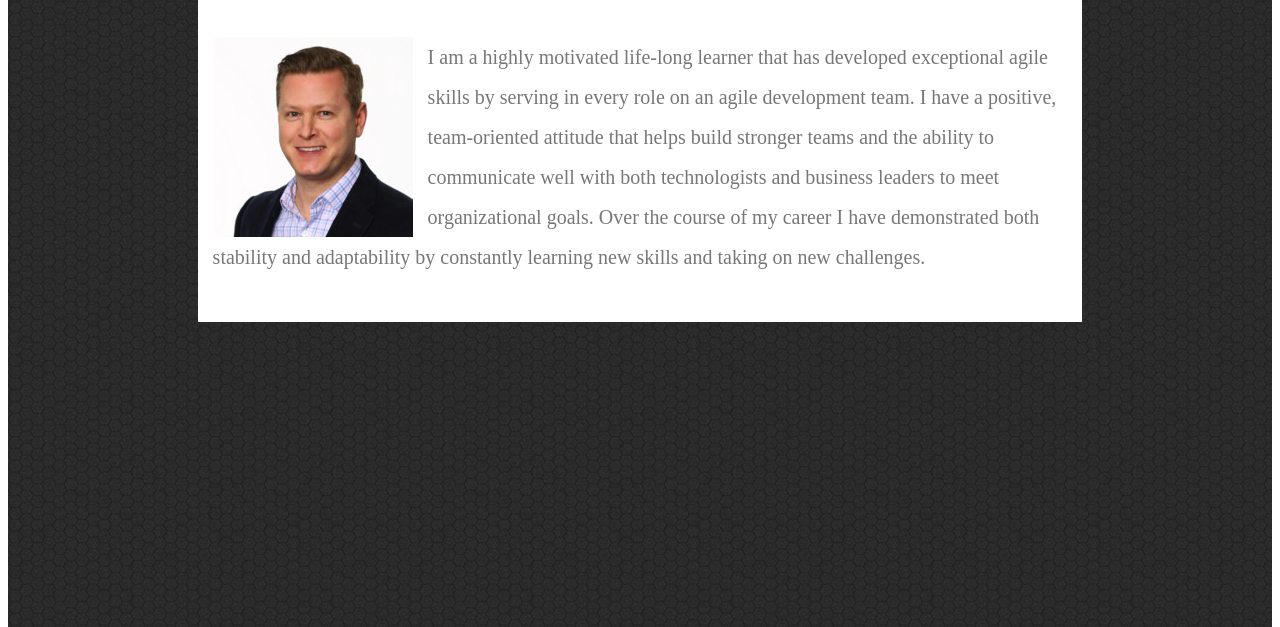
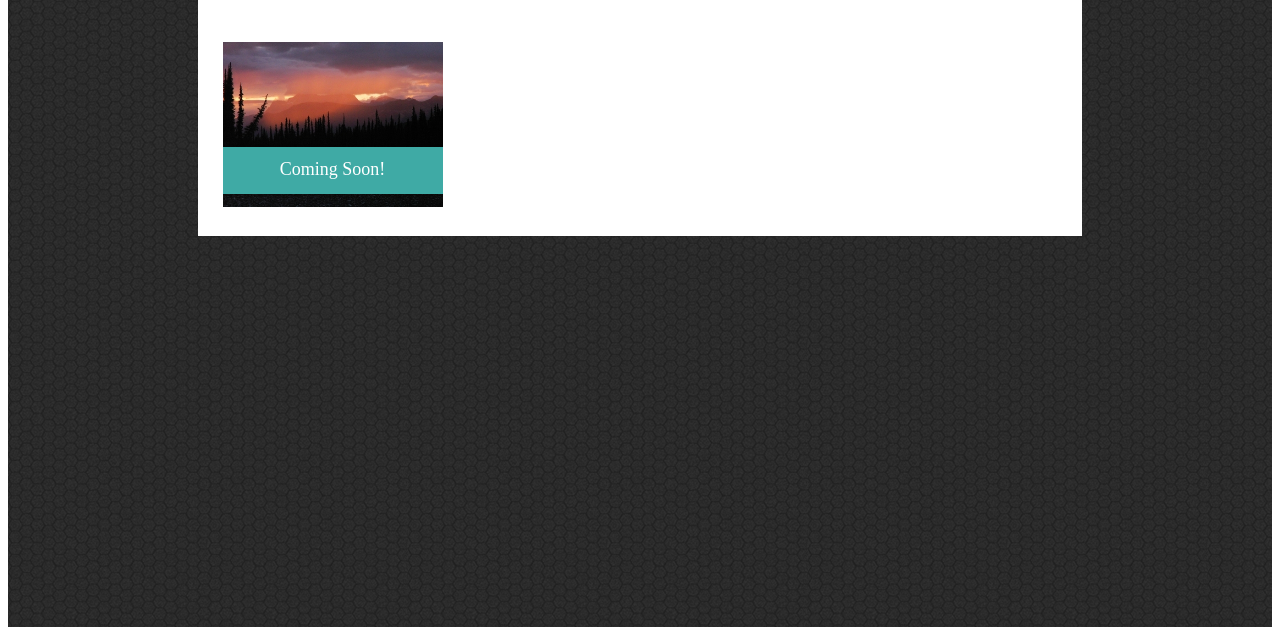
Before and after one commit to jmclark801/basic-portfolio, a plain HTML site: page portfolio.html in a window 1280 px wide. Shown: the part 214-841 px from the top of the page. Drawn offline with Linux system fonts and the light colour scheme.

Commit message:
Project complete

```diff
--- a/assets/css/styles.css
+++ b/assets/css/styles.css
@@ -11,6 +11,19 @@ a {
 
 .clear-float {
   clear: both;
+}
+
+.coming-soon-label {
+  background-color: #3FAAA5;
+  color: white;
+  font-size: 18px;
+  width: 220px;
+  height: 35px;
+  margin: 25px;
+  padding-top: 12px;
+  position: absolute;
+  text-align: center;
+  top: 105px;
 }
 
 .contact-list-item {
@@ -74,19 +87,19 @@ form button {
   width: 100px;
 }
 
-form input {
+form input, form textarea {
   color: #777;
   font-size: 20px;
   line-height: 24px;
   margin: 15px 0px;
   padding: 10px 10px;
+  vertical-align: top;
 }
 
 .form-input-large {
   width: 90%;
   height: 150px;
 }
-
 
 .flex-wrapper {
   display: flex;
@@ -140,7 +153,17 @@ footer.flex-wrapper {
   text-decoration: none;
 }
 
+.portfolio-image {
+  height: 165px;
+  width: 220px;
+  padding: 25px;
+}
+
 .profile-image {
   float: left;
   padding-right: 15px;
 }
+
+.project-wrapper {
+  position: relative;
+}
--- a/portfolio.html
+++ b/portfolio.html
@@ -22,15 +22,15 @@
             <article class="content">
               <h2 class="content-header">Portfolio</h2>
               <hr class="content-header-horizontal-rule"/>
-              <div class="flex-wrapper">
-                <p class="clear-float"><img class="profile-image" alt="profile picture of a handsome man" src="assets/images/profile.jpg">
-                I am a highly motivated life-long learner that has developed exceptional agile skills by serving in every role on an agile development team. I have a positive, team-oriented attitude that helps build stronger teams and the ability to communicate well with both technologists and business leaders to meet organizational goals. Over the course of my career I have demonstrated both stability and adaptability by constantly learning new skills and taking on new challenges.
-                </p>
+              <div class="project-wrapper">
+                  <div class="coming-soon-label">Coming Soon!</div>
+                  <img src="assets/images/sunset-trees.jpg" class="portfolio-image">
+              </div>
             </article>
       </div>
       <footer class="flex-wrapper">
         <img class="footer-image" src="assets/images/logo_transparent.png">
-        <p>©2019</p>
+        <p>© Copyright Jim Clark 2019 | All Rights Reserved</p>
       </footer>
     </body>
 </html>
```
Also changed, not shown: contact.html (+6 -6 lines), index.html (+1 -1 lines), assets/images/sunset-trees.jpg (added).
